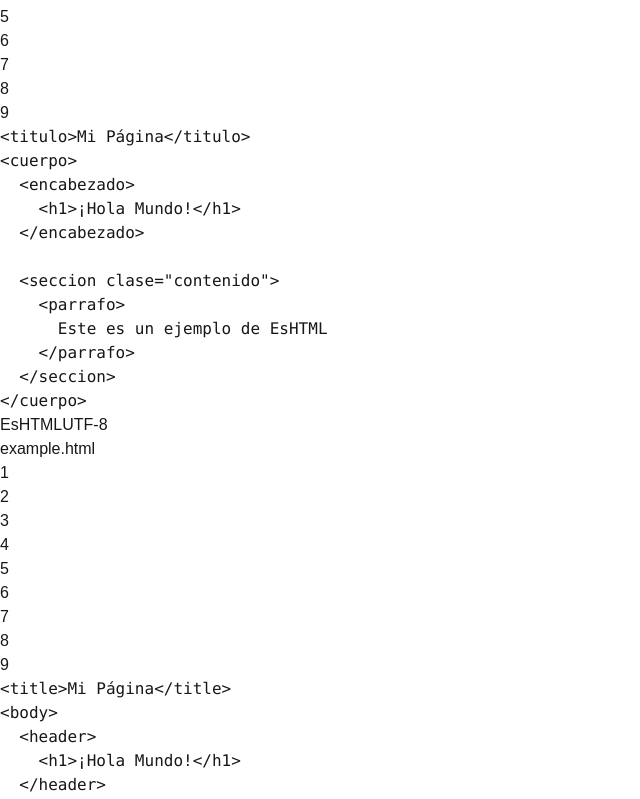
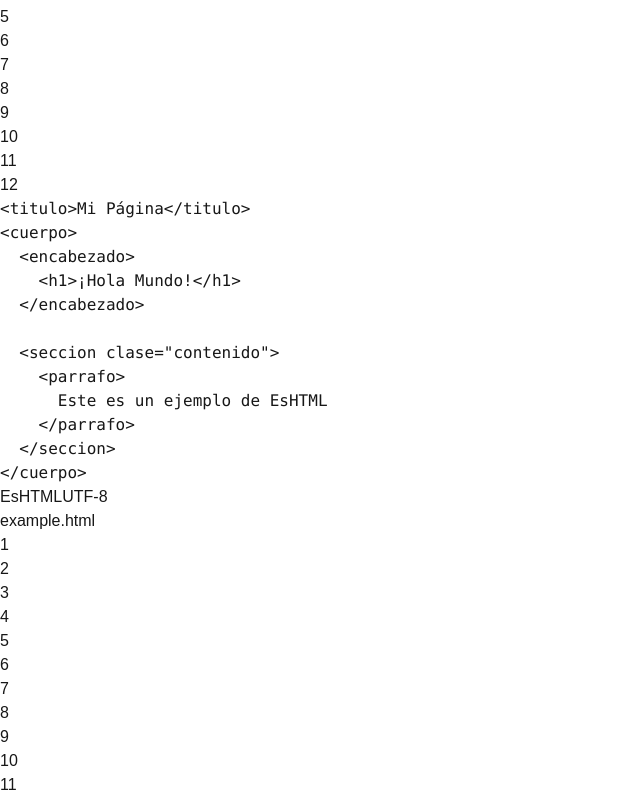
Before and after one commit to jorgoose/eshtml, a Next.js app: page / in a window 1280 px wide. Shown: the part 641-1440 px from the top of the page, without its empty margins (0-640 px from the left). Built offline with nearby package versions, Linux system fonts and the light colour scheme.

Commit message:
fix: increase line number display from 9 to 12 in CodeExample component

```diff
--- a/src/app/page.tsx
+++ b/src/app/page.tsx
@@ -227,7 +227,7 @@ function CodeExample() {
         <div className="bg-gray-900 p-4 font-mono text-sm flex">
           {/* Line Numbers */}
           <div className="text-gray-600 pr-4 select-none text-right">
-            {Array.from({length: 9}).map((_, i) => (
+            {Array.from({length: 12}).map((_, i) => (
               <div key={i}>{i + 1}</div>
             ))}
           </div>
@@ -269,7 +269,7 @@ function CodeExample() {
         <div className="bg-gray-900 p-4 font-mono text-sm flex">
           {/* Line Numbers */}
           <div className="text-gray-600 pr-4 select-none text-right">
-            {Array.from({length: 9}).map((_, i) => (
+            {Array.from({length: 12}).map((_, i) => (
               <div key={i}>{i + 1}</div>
             ))}
           </div>
```
